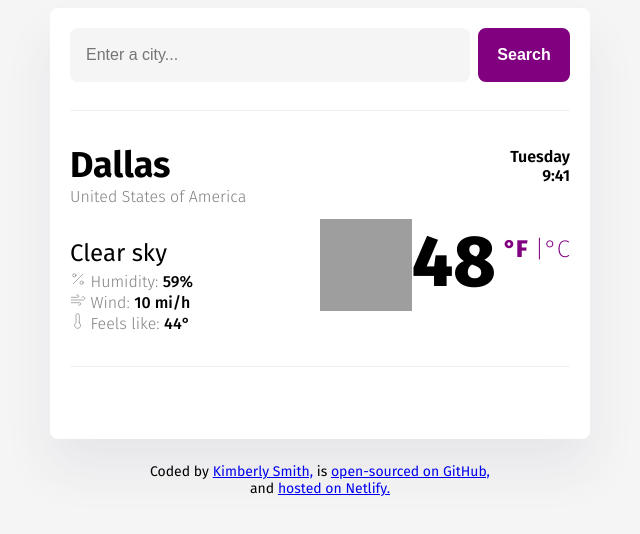
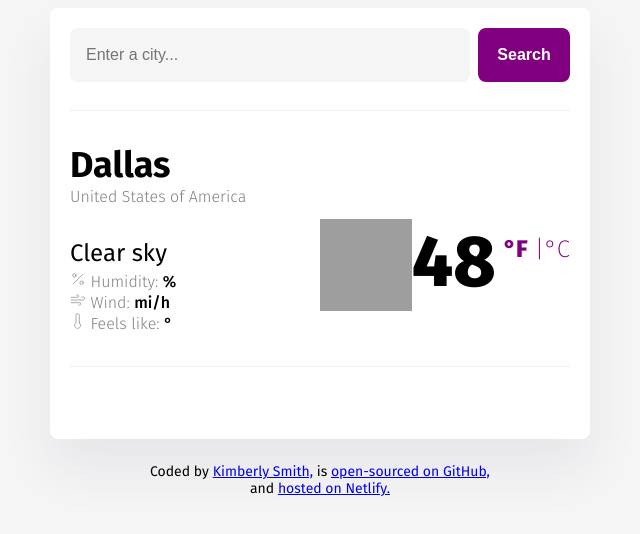
Before and after one commit to ksmith92272/shecodes-vanilla-weather-app, a plain HTML site: page index.html in a window 1280 px wide. Shown: the whole page, without its empty margins (320-960 px from the left). Drawn offline with nearby package versions, Linux system fonts and the light colour scheme; no server answers; grey boxes are pictures that could not be loaded.

Commit message:
Removed placeholder data

```diff
--- a/index.html
+++ b/index.html
@@ -68,7 +68,6 @@
 						class="day-time"
 						id="date"
 					>
-						Tuesday<br />9:41
 					</span>
 				</div>
 				<div class="conditions-container">
@@ -81,18 +80,18 @@
 						<br />
 						<span class="label"
 							><img src="images/percent.svg" /> Humidity: </span
-						><span class="current-result"><span id="humidity">59</span>%</span>
+						><span class="current-result"><span id="humidity"></span>%</span>
 						<br />
 						<span class="label"><img src="images/wind.svg" /> Wind: </span
 						><span class="current-result"
-							><span id="wind">10</span>
+							><span id="wind"></span>
 							<span id="wind-speed-units">mi/h</span></span
 						>
 						<br />
 						<span class="label"
 							><img src="images/thermometer.svg" /> Feels like: </span
 						><span class="current-result"
-							><span id="feels-like">44</span>°</span
+							><span id="feels-like"></span>°</span
 						>
 					</span>
 					<span class="current-weather-container">
```
Also changed, not shown: 1 other file.
